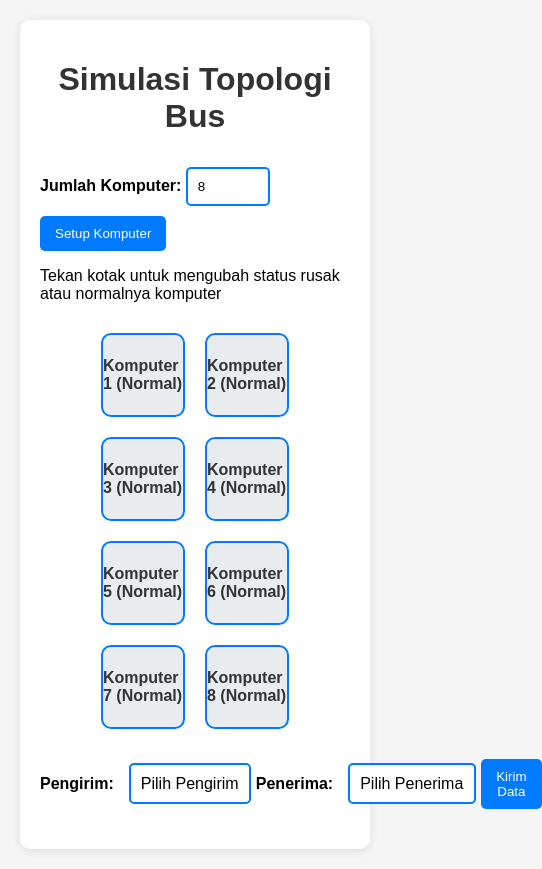
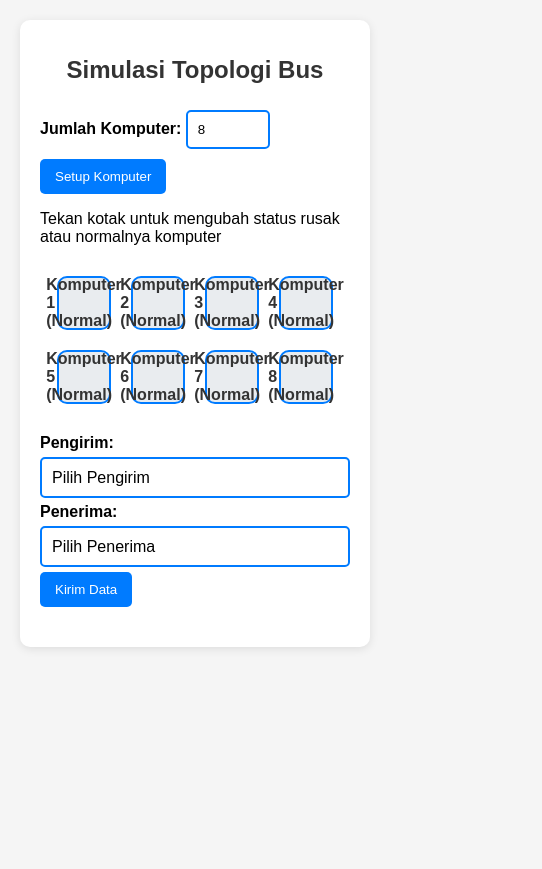
Before and after one commit to Fadhail/Network-Programming, a plain HTML site: page index.html in a window 390 px wide. Both pictures are taken after a click on the button "Setup Komputer". Shown: the whole page, 542 px wide, since content can reach past the window. After the commit the page ends 844 px from the top, so only its background shows below. Drawn offline with Linux system fonts and the light colour scheme.

Commit message:
benerin style.css

```diff
--- a/style.css
+++ b/style.css
@@ -110,3 +110,31 @@ select {
     text-align: center;
     color: #dc3545;
 }
+
+@media (max-width: 600px) {
+    .controls {
+        flex-direction: column;
+        align-items: flex-start;
+    }
+
+    select {
+        width: 100%;
+        margin: 5px 0;
+    }
+
+    .node-box {
+        width: 60px;
+        height: 60px;
+    }
+
+    h1 {
+        font-size: 24px;
+    }
+}
+
+@media (max-width: 400px) {
+    .node-box {
+        width: 50px;
+        height: 50px;
+    }
+}
```
